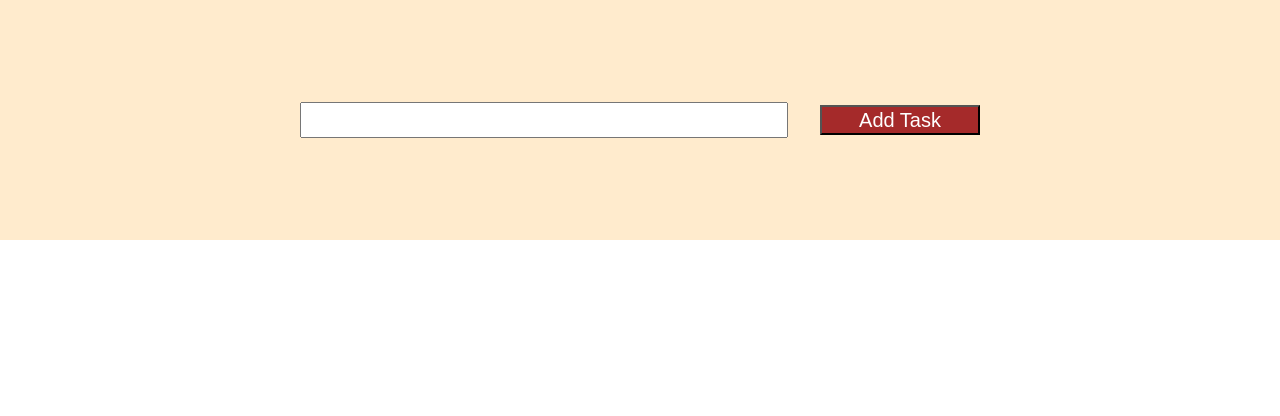
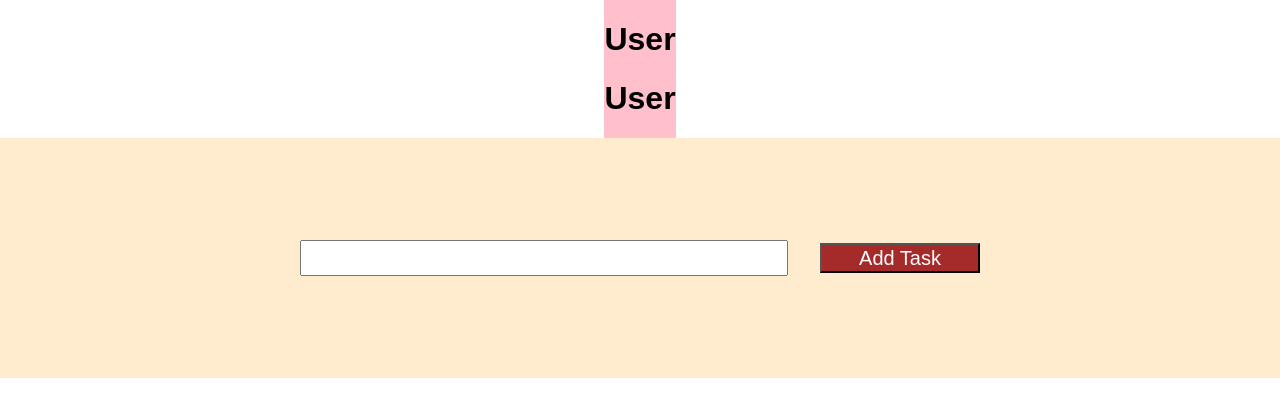
Before and after one commit to RodicaNegura/episode1, a React (Create React App) app: page / in a window 1280 px wide. Shown: the top 416 px of the page. Built offline with nearby package versions, Linux system fonts and the light colour scheme.

Commit message:
added user component

```diff
--- a/src/components/app/App.js
+++ b/src/components/app/App.js
@@ -1,6 +1,7 @@
 import '../../App.css';
 import { useState } from "react";
-import { AppAddTaskButtonStyle, AppAddTaskInputStyle, AppAddTaskStyle, AppStyleList, MainAppStyle } from "../app.style"
+import { AppAddTaskButtonStyle, AppAddTaskInputStyle, AppAddTaskStyle, AppStyleList, MainAppStyle } from "./app.style"
+import User from './user/user.component';
 
 
 function App() {
@@ -56,6 +57,7 @@ function App() {
 
   return (
     <MainAppStyle>
+      <User/>
       <AppAddTaskStyle>
         <AppAddTaskInputStyle onChange={handleChange}/>
         <AppAddTaskButtonStyle onClick={addTask}> Add Task</AppAddTaskButtonStyle>
--- /dev/null
+++ b/src/components/app/user/user.component.js
@@ -0,0 +1,14 @@
+import React, { useState } from 'react'
+import { StyledUserWrapper } from './user.style';
+
+const User = () => {
+  const [user, setUser] = useState("login")
+  return (
+    <StyledUserWrapper>
+      <h1>User</h1>
+      <h1>User</h1>
+    </StyledUserWrapper>
+  )
+}
+
+export default User;
--- /dev/null
+++ b/src/components/app/user/user.style.js
@@ -0,0 +1,7 @@
+import styled from "styled-components";
+
+export const StyledUserWrapper = styled.div `
+  hight: 50px;
+  weight: 50px;
+  background-color: pink;
+`
```
Also changed, not shown: src/components/app/app.style.js (renamed from src/components/app.style.js).
